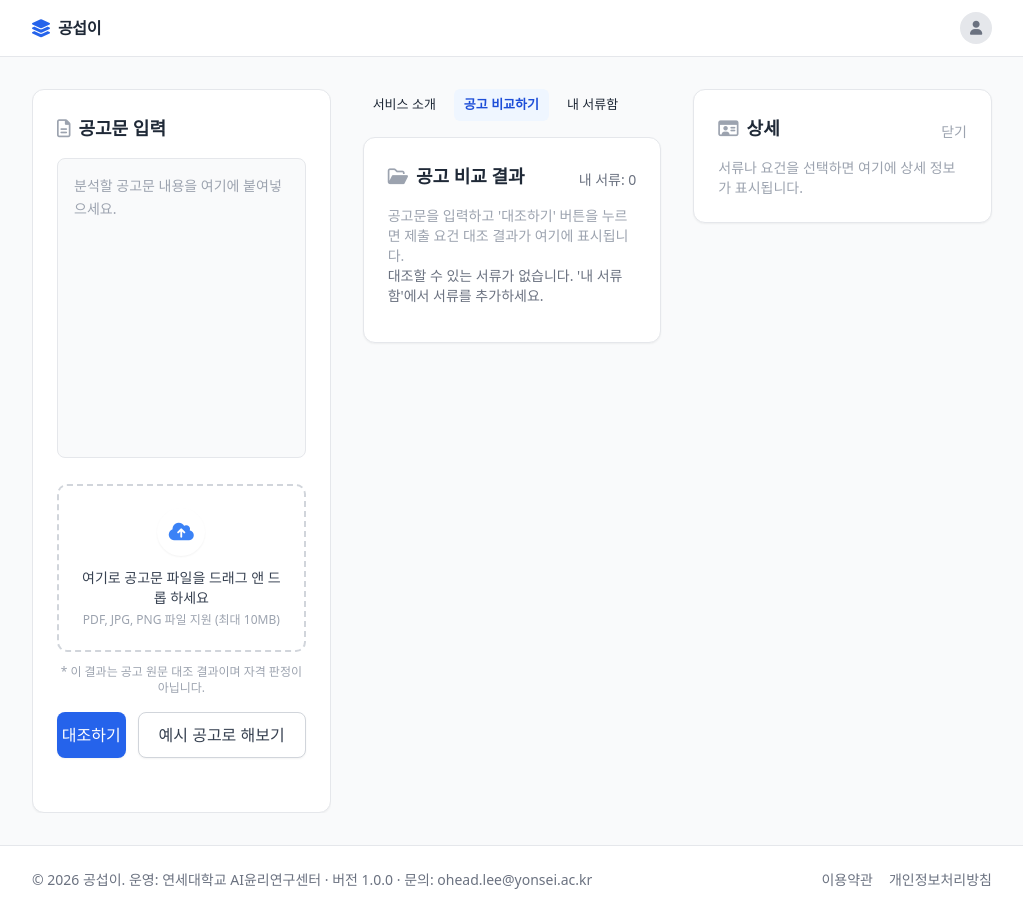
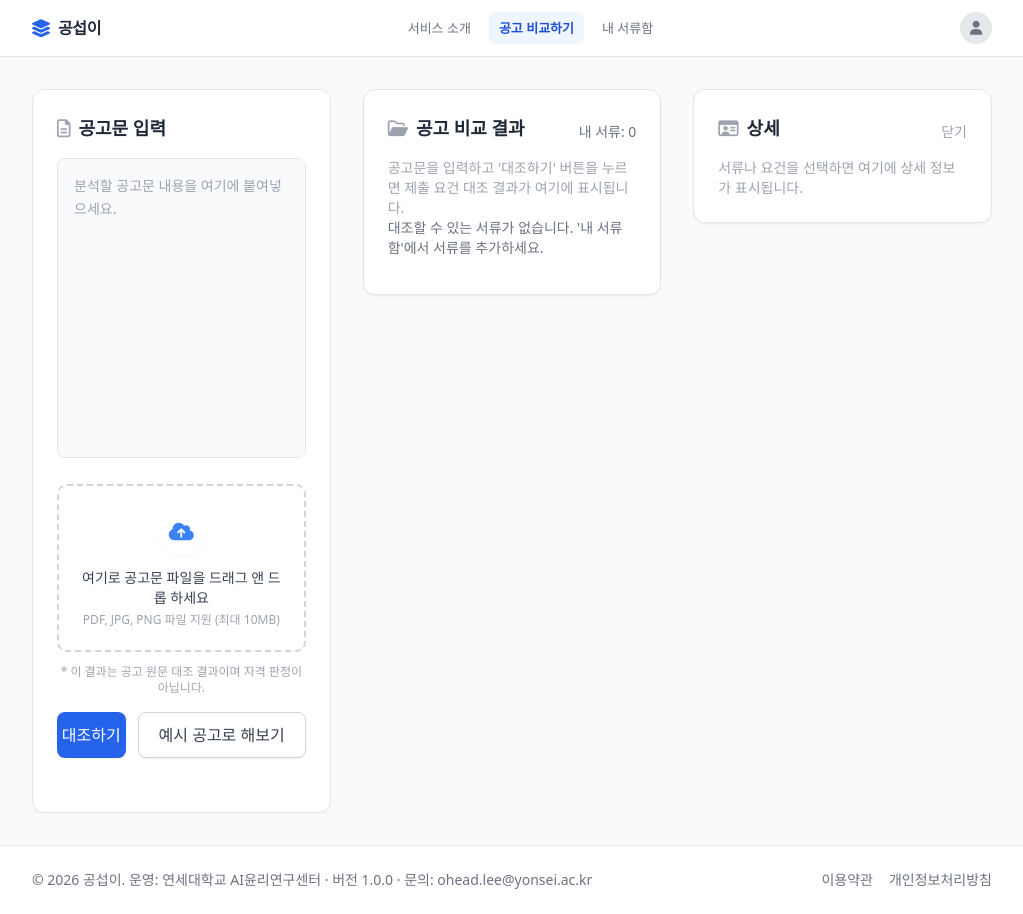
Before and after one commit to ohead-yonsei/MABC2026, a website: page index.html in a window 1280 px wide. Shown: the whole page, without its empty margins (128-1151 px from the left). Drawn offline with nearby package versions, Linux system fonts and the light colour scheme.

Commit message:
fix: 탭 버튼을 header nav로 이동 (center-panel에서 제거)

```diff
--- a/index.html
+++ b/index.html
@@ -64,7 +64,11 @@
         <i class="fa-solid fa-layer-group text-blue-600 text-lg"></i>
         <span class="font-bold text-base tracking-tight">공섭이</span>
       </div>
-      <nav class="hidden md:flex gap-2 text-sm font-medium text-gray-500"></nav>
+      <nav class="hidden md:flex gap-2 text-sm font-medium text-gray-500">
+      <button id="tab-intro" class="tab-btn hover:text-gray-800 cursor-default">서비스 소개</button>
+      <button id="tab-compare" class="tab-btn active hover:text-gray-800">공고 비교하기</button>
+      <button id="tab-docs" class="tab-btn hover:text-gray-800 cursor-default">내 서류함</button>
+    </nav>
       <div class="flex items-center gap-3">
         <div class="w-8 h-8 rounded-full bg-gray-200 flex items-center justify-center text-gray-500">
           <i class="fa-solid fa-user text-sm"></i>
@@ -108,11 +112,7 @@
 
     <!-- 가운데 패널: 탭 + 목록 -->
   <div id="center-panel" class="lg:col-span-1">
-    <div class="flex gap-2 mb-4">
-      <button id="tab-intro" class="tab-btn cursor-default">서비스 소개</button>
-      <button id="tab-compare" class="tab-btn active">공고 비교하기</button>
-      <button id="tab-docs" class="tab-btn">내 서류함</button>
-    </div>
+
 
     <!-- 공고 비교하기 탭: 대조 결과 목록 -->
     <div id="center-compare" class="tab-content active">
```
